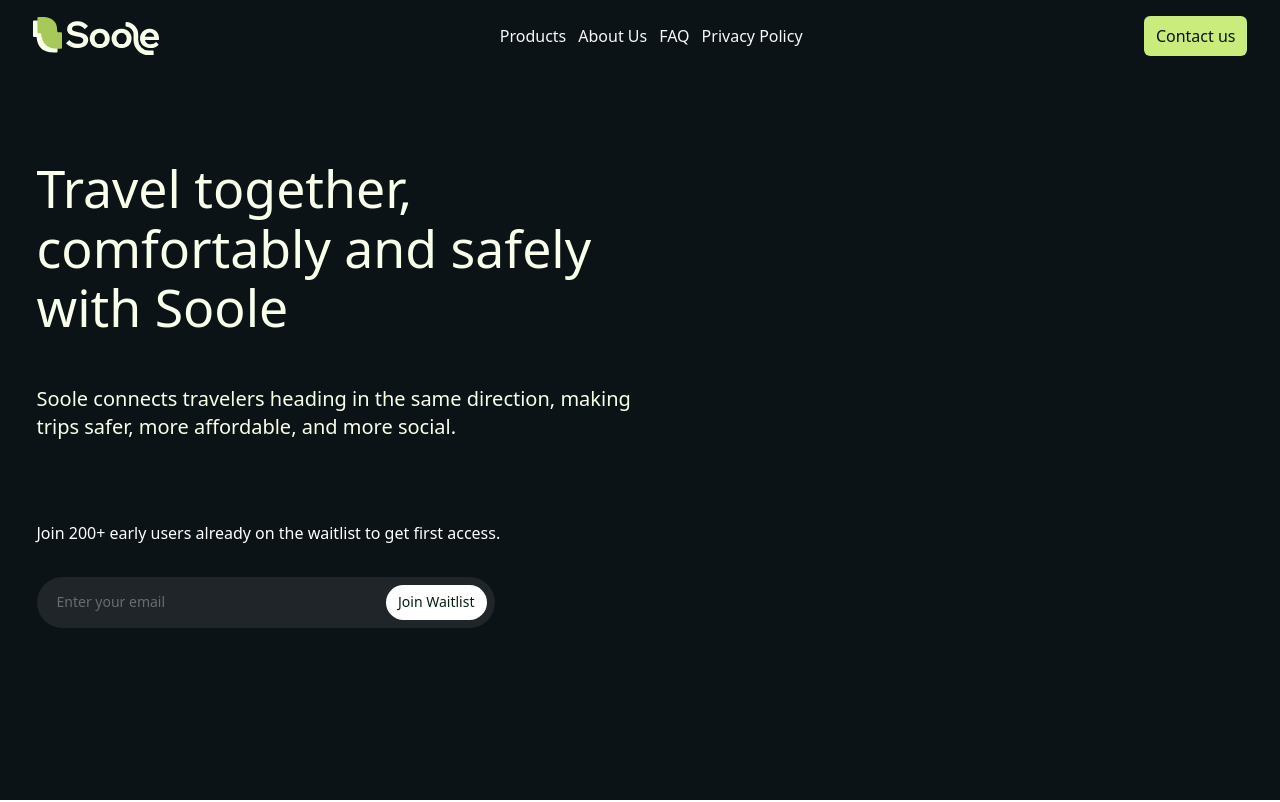
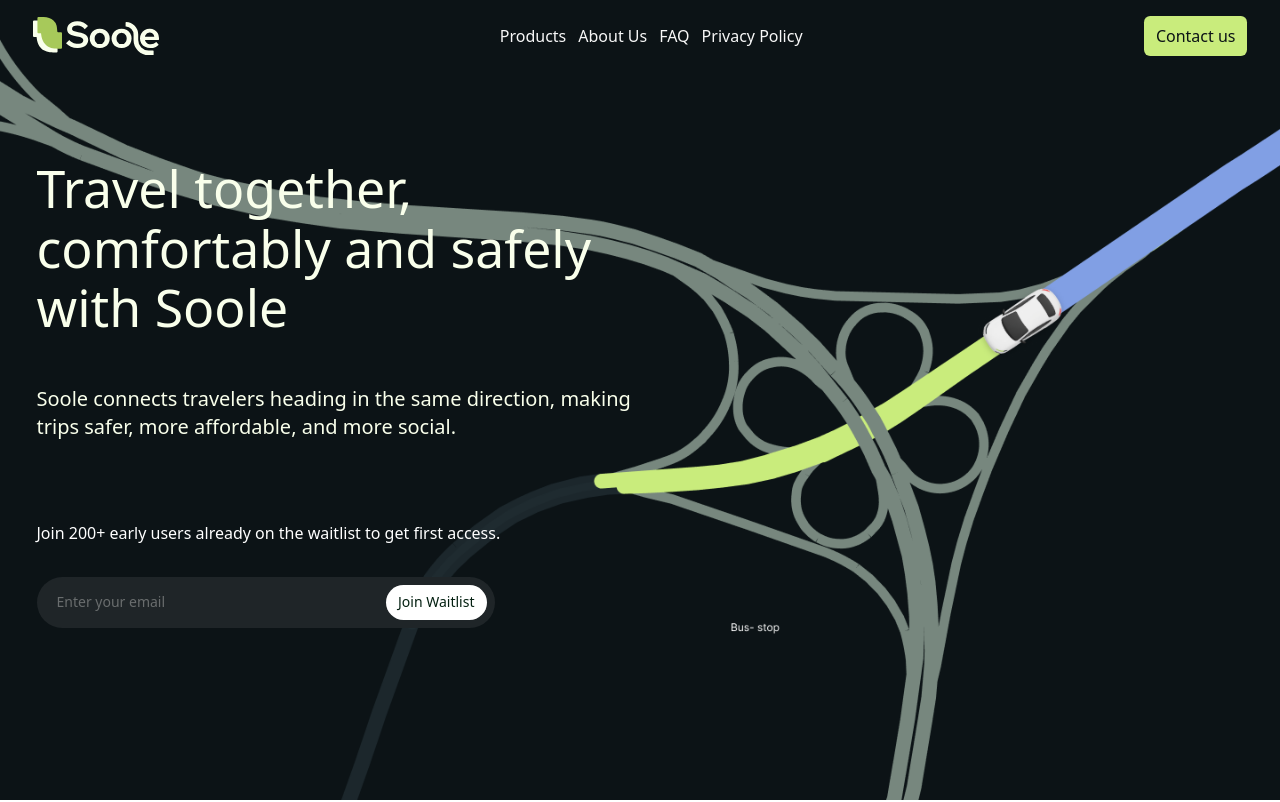
Before and after one commit to soole-ng/soole-webpage, a Next.js app: page / in a window 1280 px wide. Shown: the top 802 px of the page. Built offline with nearby package versions, Linux system fonts and the light colour scheme.

Commit message:
Implement code changes to enhance functionality and improve performance

```diff
--- a/components/landing-page-components/hero.tsx
+++ b/components/landing-page-components/hero.tsx
@@ -3,7 +3,15 @@ import Navbar from "../shared/navbar";
 
 const Hero = () => {
   return (
-    <div className="bg-[#0C1316] h-[90vh] md:h-screen ">
+    <div
+      className="bg-[#0C1316] h-[90vh] md:h-screen"
+      style={{
+        backgroundImage: "url('/images/hero-bg.png')",
+        backgroundSize: 'cover',
+        backgroundPosition: 'center',
+        backgroundRepeat: 'no-repeat',
+      }}
+    >
       <Navbar />
       <section className="brand-width  h-full flex flex-col lg:flex-row items-center justify-between gap-10 mt-20">
         {/* Contents */}
```
Also changed, not shown: public/images/hero-bg.png (added).
